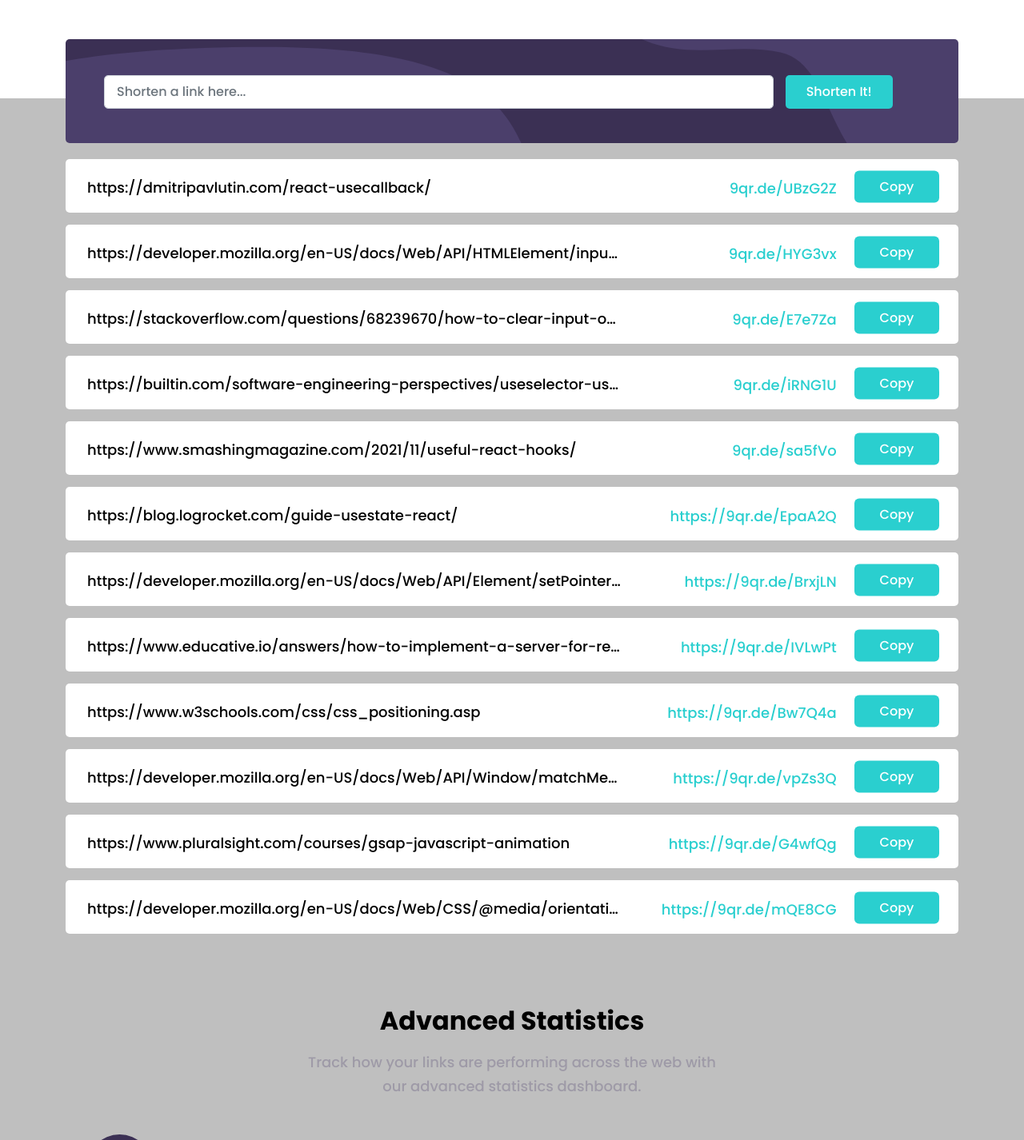
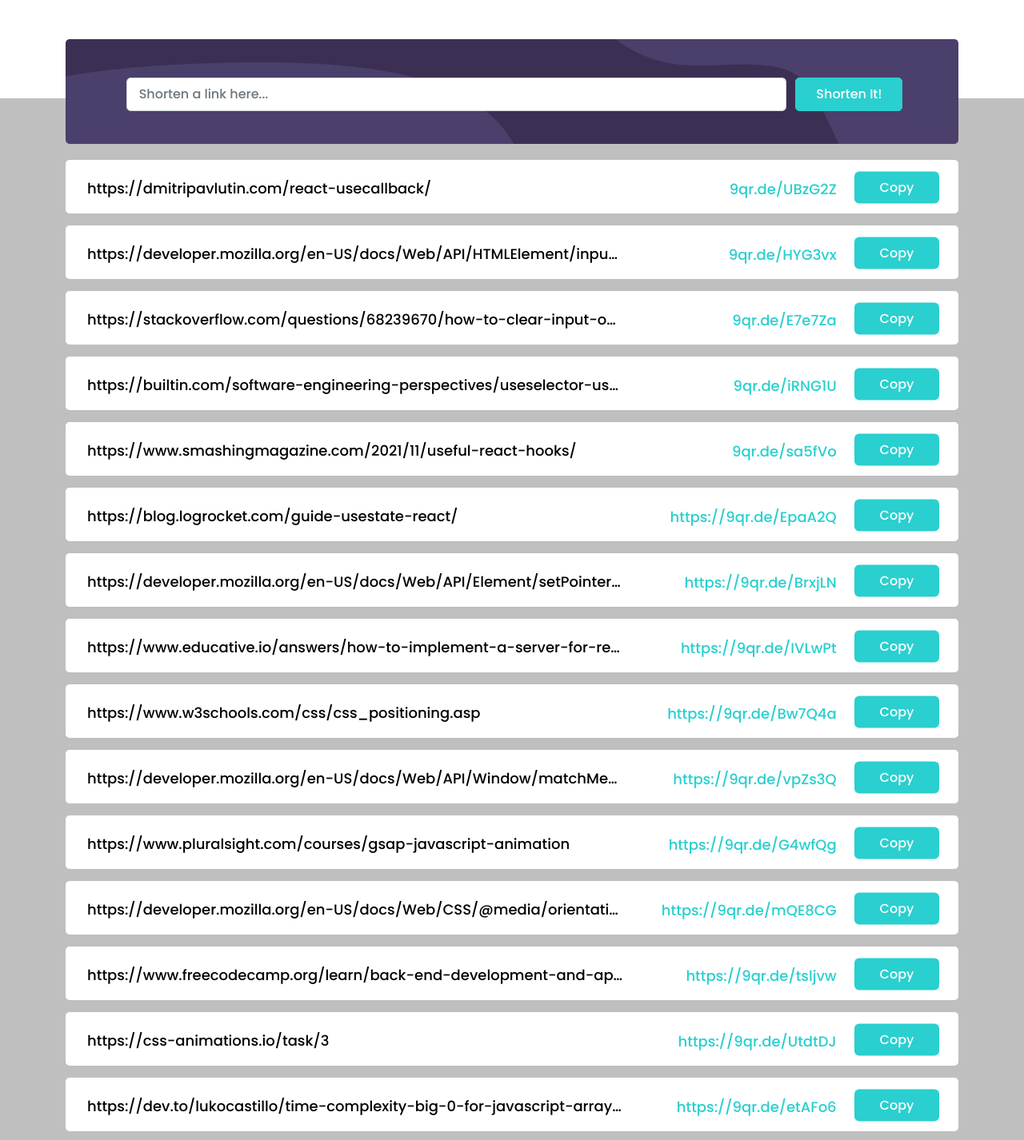
Before and after one commit to tadepoju95/react-shortly, a React app: page / in a window 1280 px wide. Shown: the part 551-1977 px from the top of the page at 80% size. Built offline with nearby package versions, Linux system fonts and the light colour scheme; data requests are answered from the project's data file.

Commit message:
Modified files in project folder.

```diff
--- a/api/db.json
+++ b/api/db.json
@@ -59,6 +59,26 @@
       "link1": "https://developer.mozilla.org/en-US/docs/Web/CSS/@media/orientation",
       "link2": "https://9qr.de/mQE8CG",
       "id": 12
+    },
+    {
+      "link1": "https://www.freecodecamp.org/learn/back-end-development-and-apis/managing-packages-with-npm/how-to-use-package-json-the-core-of-any-node-js-project-or-npm-package",
+      "link2": "https://9qr.de/tsljvw",
+      "id": 13
+    },
+    {
+      "link1": "https://css-animations.io/task/3",
+      "link2": "https://9qr.de/UtdtDJ",
+      "id": 14
+    },
+    {
+      "link1": "https://dev.to/lukocastillo/time-complexity-big-0-for-javascript-array-methods-and-examples-mlg",
+      "link2": "https://9qr.de/etAFo6",
+      "id": 15
+    },
+    {
+      "link1": "https://www.google.com/search?client=firefox-b-1-d",
+      "link2": "https://9qr.de/7v4H5p",
+      "id": 16
     }
   ]
 }
--- a/src/components/main.css
+++ b/src/components/main.css
@@ -128,22 +128,26 @@
 
 #input-group {
 	margin-top: 1em;
+	width: 85%;
 }
 
 .form {
 	margin-top: 1em;
 	background-color: hsl(257, 27%, 26%);
-	padding: .20em 0;
 	border-radius: 5px;
 	transform: translateY(-110px);
+	align-items: center;
+	background-image: url("/src/images/bg-shorten-mobile.svg");
+  background-size: 63%;
+  background-position: right top;
+  background-repeat: no-repeat;
 }
 
 #input-group .form-control {
-	width: 85%;
-	margin: 0 auto;
 	padding: .50em 0;
 	border-radius: 5px;
 	text-indent: 15px;
+	transform: translateY(5px);
 }
 
 #button-addon2 {
@@ -151,8 +155,9 @@
 	border-radius: 5px;
 	padding: .50em 0;
 	width: 85%;
-	margin: 0 auto;
 	color: white;
+	transform: translateY(-22px);
+	border-color: hsl(180, 66%, 49%);
 }
 
 #button-addon2:hover {
@@ -160,7 +165,7 @@
 }
 
 .flex-column {
-	gap: 15px;
+	gap: 9px;
 }
 
 .second_section-container {
@@ -296,8 +301,7 @@
 	color: hsl(0, 87%, 67%);
 	text-align: left;
 	font-size: 1rem;
-	text-indent: 30px;
-	transform: translateY(55px);
+	transform: translateY(4px);
 	font-style: italic;
 }
 
@@ -438,22 +442,40 @@
 		margin-top: 7em;
 	}
 
+	#input-group {
+		width: 74%;
+		transform: translateY(6px);
+	}
+
+	.color {
+  	transform: translateY(46px) !important;
+	}
+
+
 	#input-group .form-control {
-		width: 75%;
-		margin-left: 3em;
+		margin-top: 0;
 	}
 
 	#button-addon2 {
 		width: 12%;
-		transform: translateX(-55px);
+		transform: translate(6px, 4px);
+	}
+
+	.formButton {
+		transform: translate(5px, 2.50px) !important;
 	}
 
 	.form {
-		padding: 1.5em 0;
+		padding: 1.1em 0;
 		background-image: url("/src/images/bg-shorten-desktop.svg");
 		background-repeat: no-repeat;
 		background-size: cover;
-		background-position: center center;
+		gap: 5px;
+		justify-content: center;
+	}
+
+	.formPadding {
+		padding: 2.1em 0;
 	}
 
 	.second_section-header-text p {
@@ -539,21 +561,17 @@
   		width: 104.2%;
 	}
 
-	#input-group .form-control {
-		transform: translateY(0) !important;
-	}
-
 	.validateMd {
 		margin-top: -2.3em !important;
 	}
 
-	.formPadding {
-		padding: 2.3em 0;
+
+	.validation-text {
+		transform: translateY(52px);
 	}
 
-	.validation-text {
-		text-indent: 50px;
-		transform: translateY(45px);
+	.errorValidation {
+		transform: translateY(47px);
 	}
 
 	.list-style {
@@ -600,13 +618,12 @@
   		margin-left: -13em;
 	}
 
-	#input-group .form-control {
-		width: 	71%;
+	#input-group {
+		width: 65%;
 	}
 
 	#button-addon2 {
   		width: 18%;
-  		transform: translateX(-10px);
 	}
 
 	.second_section-header-text p {
--- a/src/components/sections/Form.js
+++ b/src/components/sections/Form.js
@@ -5,7 +5,7 @@
 
 class Form extends React.Component {
 	state = { inputValue: "", errorMessage: "", color: "", translate: "", validateMd: "",
-			formPadding: "", placeholder: ""};
+			formPadding: "", placeholder: "", errorValidation: "", formButton: ""};
 
 	onInput = e => {
 		e.preventDefault();
@@ -30,22 +30,24 @@
 		} else {
 			this.setState({ errorMessage: "please add a link"});
 			this.setState({ color: "hsl(0, 87%, 67%)"});
-			this.setState({ translate: "translateY(-1.9em)"});
+			this.setState({ translate: "translateY(46px)"});
 			this.setState({ validateMd: "validateMd"});
 			this.setState({ formPadding: "formPadding"});
 			this.setState({ placeholder: "color"});
+			this.setState({ errorValidation: "errorValidation"});
+			this.setState({ formButton: "formButton"});
 		}
 		this.setState({ inputValue: ""});
 	};
 
 	renderForm() {
 		return (
-				<div id="input-group" className={"mb-3 d-flex flex-column flex-md-row " + this.state.validateMd}>
+				<div id="input-group" className={"mb-3 " + this.state.validateMd}>
 		  			<input type="text" className={"form-control " + this.state.placeholder} placeholder="Shorten a link here..."
 		  			aria-label="Recipient's username" aria-describedby="button-addon2"
-		  			value={this.state.inputValue} style={{borderColor: this.state.color, transform: this.state.translate}}
+		  			value={this.state.inputValue} style={{borderColor: this.state.color}}
 		  			onChange={(e) => this.setState({inputValue: e.target.value}, () => {console.log(this.state.inputValue)})} />
-	    			<button className="btn" type="submit" id="button-addon2">Shorten It!</button>
+					<p className={"validation-text " + this.state.errorValidation}>{this.state.errorMessage}</p>
 	  			</div>
 
 		)
@@ -54,11 +56,9 @@
 
 	render() {
 		return (
-			<form className={"form " + this.state.formPadding} onInput={this.onInput} onSubmit={this.onSubmit}>
-				<div className="form-input" style={{backgroundImage: 'url("/images/bg-shorten-mobile.svg")', backgroundRepeat: 'no-repeat', backgroundPosition: 'center'}}>
-					<p className="validation-text">{this.state.errorMessage}</p>
-					{this.renderForm()}
-				</div>
+			<form className={"form d-flex flex-column flex-md-row " + this.state.formPadding} onInput={this.onInput} onSubmit={this.onSubmit}>
+				{this.renderForm()}
+				<button className={"btn " + this.state.formButton} type="submit" id="button-addon2">Shorten It!</button>
 			</form>
 		)
 	}
```
